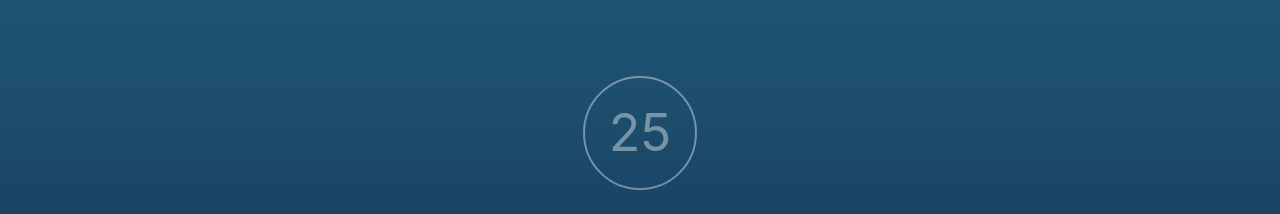
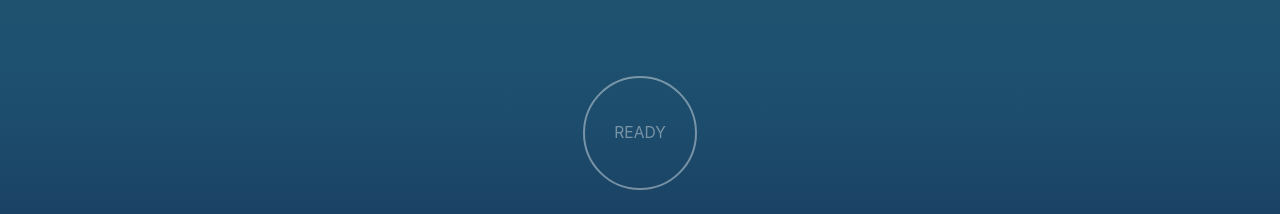
Before and after one commit to mic-web/calm-focus, a React (Create React App) app: page / in a window 1280 px wide. Shown: the part 230-444 px from the top of the page. Built offline with nearby package versions, Linux system fonts and the light colour scheme.

Commit message:
Add seconds to visualization, fix reset.

```diff
--- a/src/App.css
+++ b/src/App.css
@@ -129,6 +129,12 @@
 
 .time-left {
   position: absolute;
+  display: flex;
+  align-items: center;
+  flex-direction: column;
+}
+.time-left small {
+  font-size: 0.3em;
 }
 
 .hint {
@@ -152,10 +158,10 @@
 
 @keyframes tick-shine {
   0% {
-    opacity: 1;
+    opacity: 0.8;
   }
-  30% {
-    opacity: 0.5;
+  10% {
+    opacity: 0.8;
   }
   100% {
     opacity: 1;
--- a/src/App.tsx
+++ b/src/App.tsx
@@ -6,7 +6,7 @@ import PlayIcon from './svgs/PlayIcon'
 
 const milliSecondsPerSecond = 1000
 const sessionMinutes = 25
-const sessionSeconds = sessionMinutes * 60
+const sessionSeconds = sessionMinutes * 60 - 1
 
 enum States {
   INITIAL = 'INITIAL',
@@ -34,7 +34,7 @@ const App: React.FC = () => {
     setIsActive(true)
   }
   function reset() {
-    setSecondsLeft(secondsLeft)
+    setSecondsLeft(sessionSeconds)
     setIsActive(false)
     setIsInitial(true)
   }
@@ -74,7 +74,8 @@ const App: React.FC = () => {
       return States.RUNNING
     }
   }
-  const minutesLeft = Math.round(secondsLeft / 60)
+  const minutesLeft = Math.floor(secondsLeft / 60)
+  const secondsOfMinuteLeft = secondsLeft % 60
   return (
     <div className={`app app--${StateClassMap[getState()]}`}>
       <div className={`completed-background`}></div>
@@ -84,7 +85,15 @@ const App: React.FC = () => {
       <main className={`main-container`}>
         <div className={`time-container`}>
           <Circle progress={getProgress()} />
-          <div className="time-left">{minutesLeft}</div>
+          <div className="time-left">
+            {(getState() === States.INITIAL && <small>READY</small>) ||
+              (getState() === States.COMPLETED && <small>DONE</small>) || (
+                <>
+                  {minutesLeft}
+                  <small>{secondsOfMinuteLeft}</small>
+                </>
+              )}
+          </div>
         </div>
         <div className="controls">
           <StartButton
```
